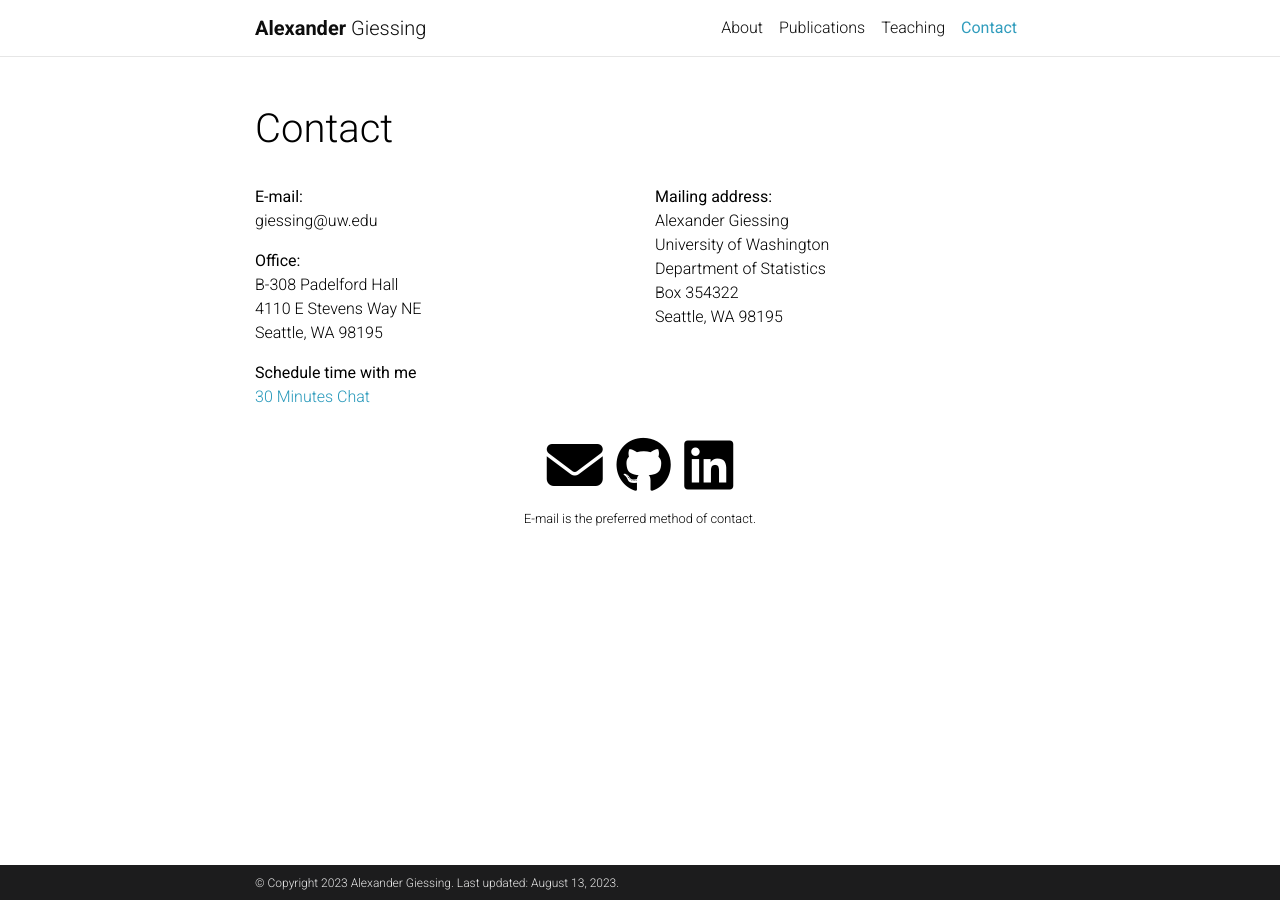
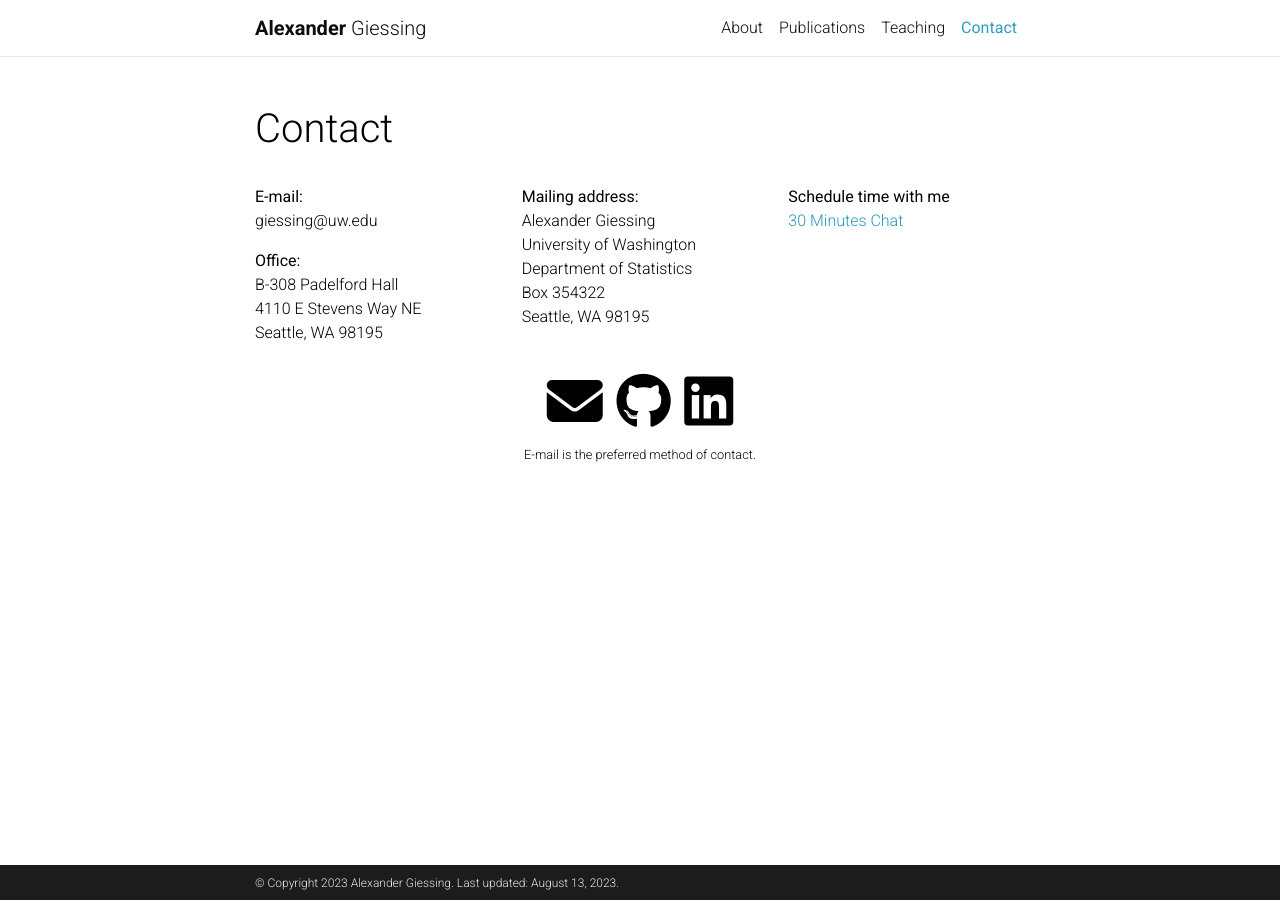
Before and after one commit to agiessing/agiessing.github.io, a Jekyll site: the page built from _pages/contact.md, in a window 1280 px wide. Built offline with Jekyll 4.4.1, drawn with Linux system fonts in a browser that asks for light colours; comment, search, counter and statistics services are not loaded; a style sheet for code colours, icons or effects is not loaded.

Commit message:
Update contact.md

```diff
--- a/_pages/contact.md
+++ b/_pages/contact.md
@@ -10,7 +10,7 @@
 
 
 <div class="row">
-    <div class="col-sm-4 col-sm-6">
+    <div class="col-sm-4 col-sx-6">
       <p> <span class="font-weight-bolder">E-mail:</span> <br>
       giessing@uw.edu </p>
       <p> <span class="font-weight-bolder">Office:</span> <br>
@@ -18,7 +18,7 @@
       4110 E Stevens Way NE <br>
       Seattle, WA 98195 </p>
     </div>
-    <div class="col-sm-4 col-sm-6">
+    <div class="col-sm-4 col-sx-6">
       <p> <span class="font-weight-bolder">Mailing address:</span> <br>
       Alexander Giessing <br>
       University of Washington <br>
@@ -26,7 +26,7 @@
       Box 354322 <br>
       Seattle, WA 98195 </p>
     </div>
-    <div class="col-sm-4 col-sm-6">
+    <div class="col-sm-4 col-sx-6">
       <p> <span class="font-weight-bolder">Schedule time with me</span> <br>
       <a href = "https://calendly.com/giessing-7xc/30min" target="_new"> 30 Minutes Chat </a> </p>
     </div>
```
